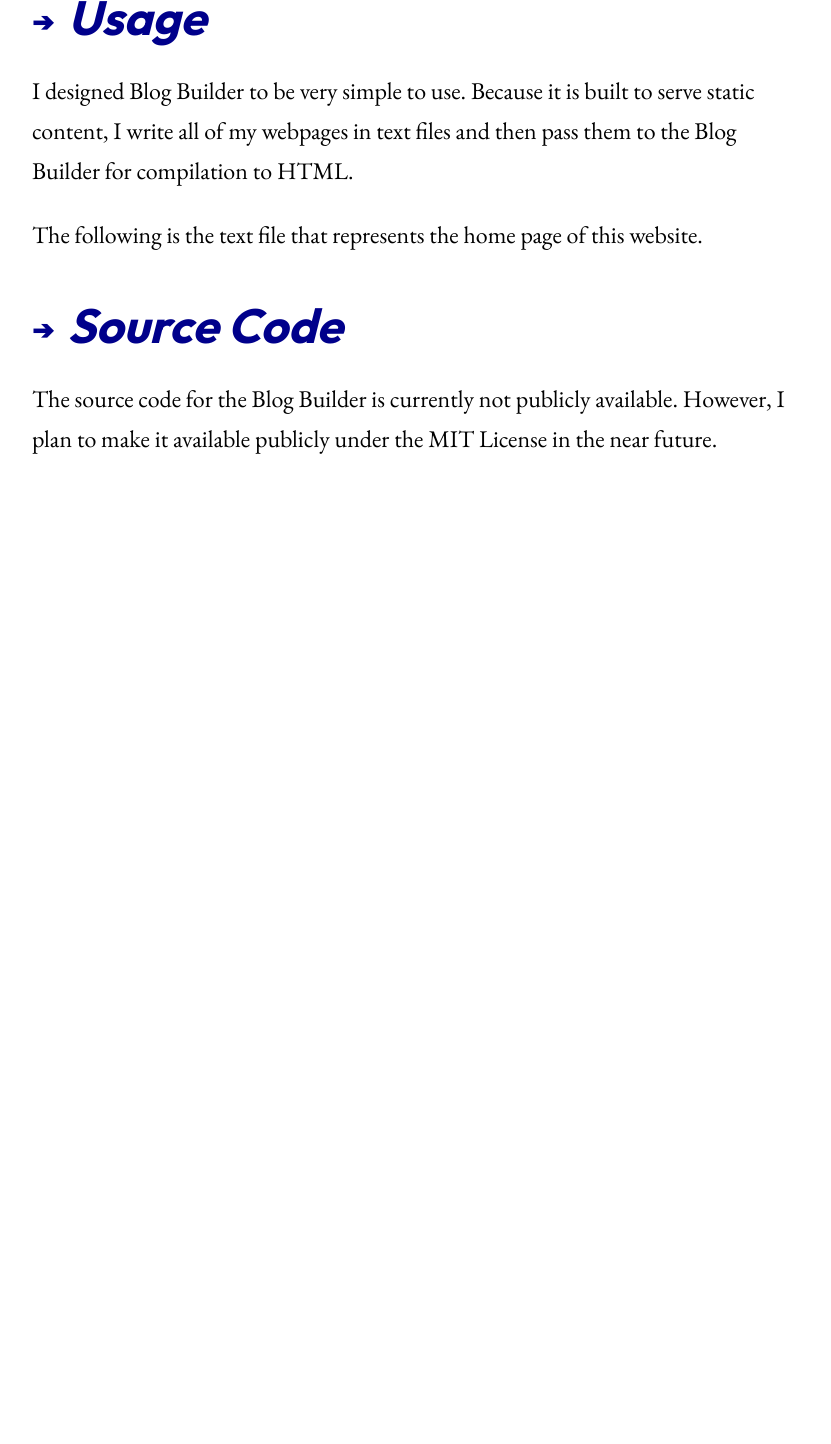
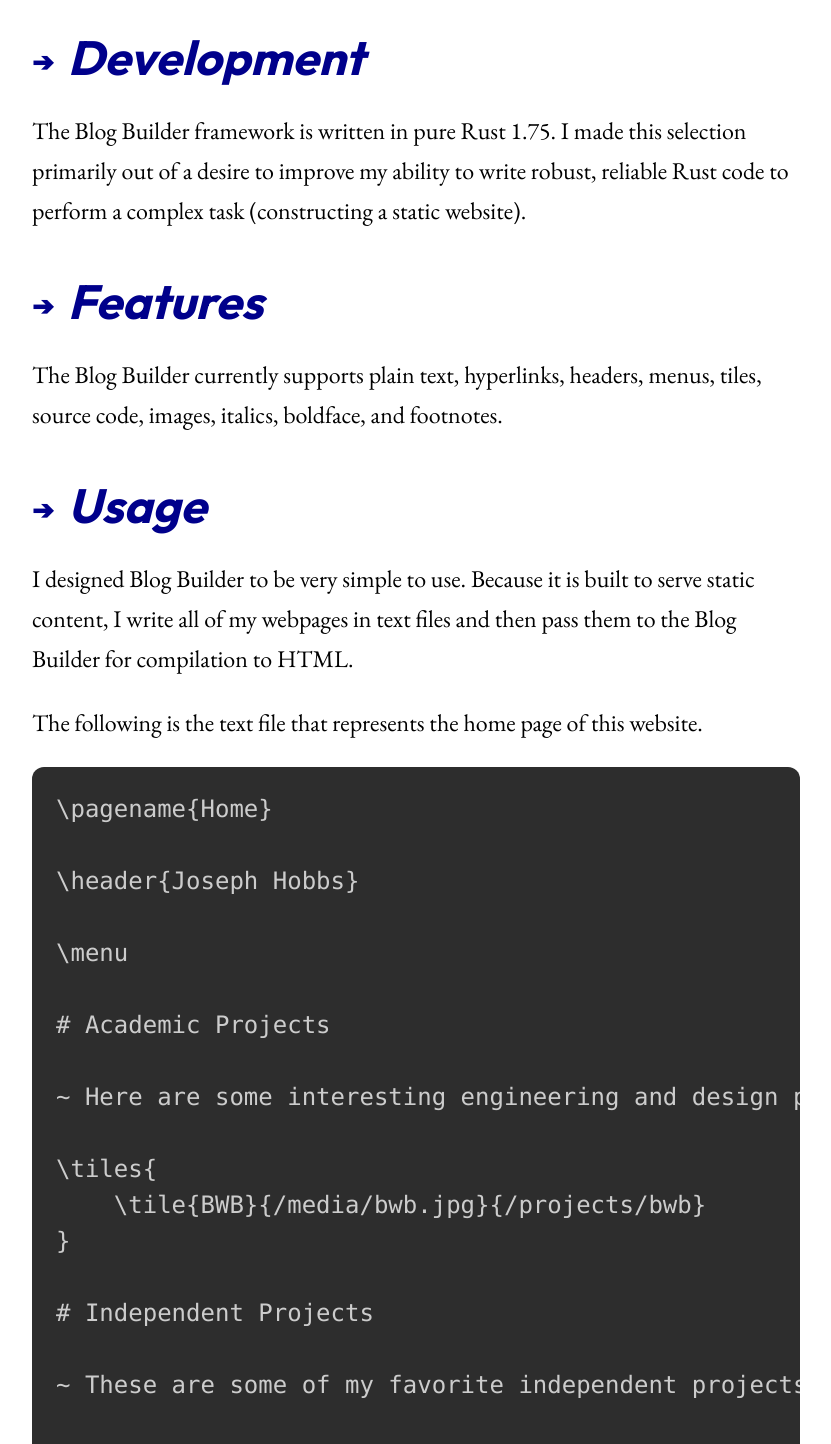
Before and after one commit to hobbsbros/personal-website, a plain HTML site: page projects/blog-builder.html in a window 1280 px wide. Shown: the part 1250-2694 px from the top of the page, without its empty margins (224-1055 px from the left). Before the commit the page ends 1789 px from the top, so only its background shows below. Drawn offline with nearby package versions, Linux system fonts and the light colour scheme.

Commit message:
Update Blog Builder page again

```diff
--- a/projects/blog-builder.html
+++ b/projects/blog-builder.html
@@ -23,9 +23,34 @@
 <p>This sounded like a complicated responsibility for a ten-year-old, but in reality it was no more complicated than pressing "Publish" on the Blogger website every night.  However, the job still sparked my interest in web development that would continue throughout my adolescent years.
 <p>When I was in high school, I would start two other websites: one a fitness blog for my high school's Junior ROTC program and another as a project for my class on Contemporary Issues.
 <p>During my time in college, as I became more proficient in programming, I discovered that I didn't like services like WordPress and Blogger.  I found that they had too many unnecessary features and too few features that I actually wanted.  Furthermore, I didn't like my inability to manage URL structure or page layout as I desired.
-<p>For these reasons, I began developing my own web framework, called the Blog Builder.  It is this web framework that manages this website, as well as<h2>Usage</h2>
+<p>For these reasons, I began developing my own web framework, called the Blog Builder.  Because this website is maanged by the Blog Builder, this catalog of my projects is itself one of my projects.<h2>Development</h2>
+<p>The Blog Builder framework is written in pure Rust 1.75.  I made this selection primarily out of a desire to improve my ability to write robust, reliable Rust code to perform a complex task (constructing a static website).<h2>Features</h2>
+<p>The Blog Builder currently supports plain text, hyperlinks, headers, menus, tiles, source code, images, italics, boldface, and footnotes.<h2>Usage</h2>
 <p>I designed Blog Builder to be very simple to use.  Because it is built to serve static content, I write all of my webpages in text files and then pass them to the Blog Builder for compilation to HTML.
-<p>The following is the text file that represents the home page of this website.<h2>Source Code</h2>
+<p>The following is the text file that represents the home page of this website.<pre><code class="language-text">\pagename{Home}
+
+\header{Joseph Hobbs}
+
+\menu
+
+# Academic Projects
+
+~ Here are some interesting engineering and design projects I've worked on in school that I found fascinating.
+
+\tiles{
+    \tile{BWB}{/media/bwb.jpg}{/projects/bwb}
+}
+
+# Independent Projects
+
+~ These are some of my favorite independent projects.
+
+\tiles{
+    \tile{Carlo}{/media/code.jpg}{/projects/carlo}
+    \tile{Boron}{/media/code.jpg}{/projects/boron}
+    \tile{Blog Builder}{/media/code.jpg}{/projects/blog-builder}
+    \tile{LearnTK}{/media/learntk.jpg}{/projects/learntk}
+}</code></pre><h2>Source Code</h2>
 <p>The source code for the Blog Builder is currently not publicly available.  However, I plan to make it available publicly under the MIT License in the near future.
 
 </body>
```
Also changed, not shown: projects/blog-builder.txt.
